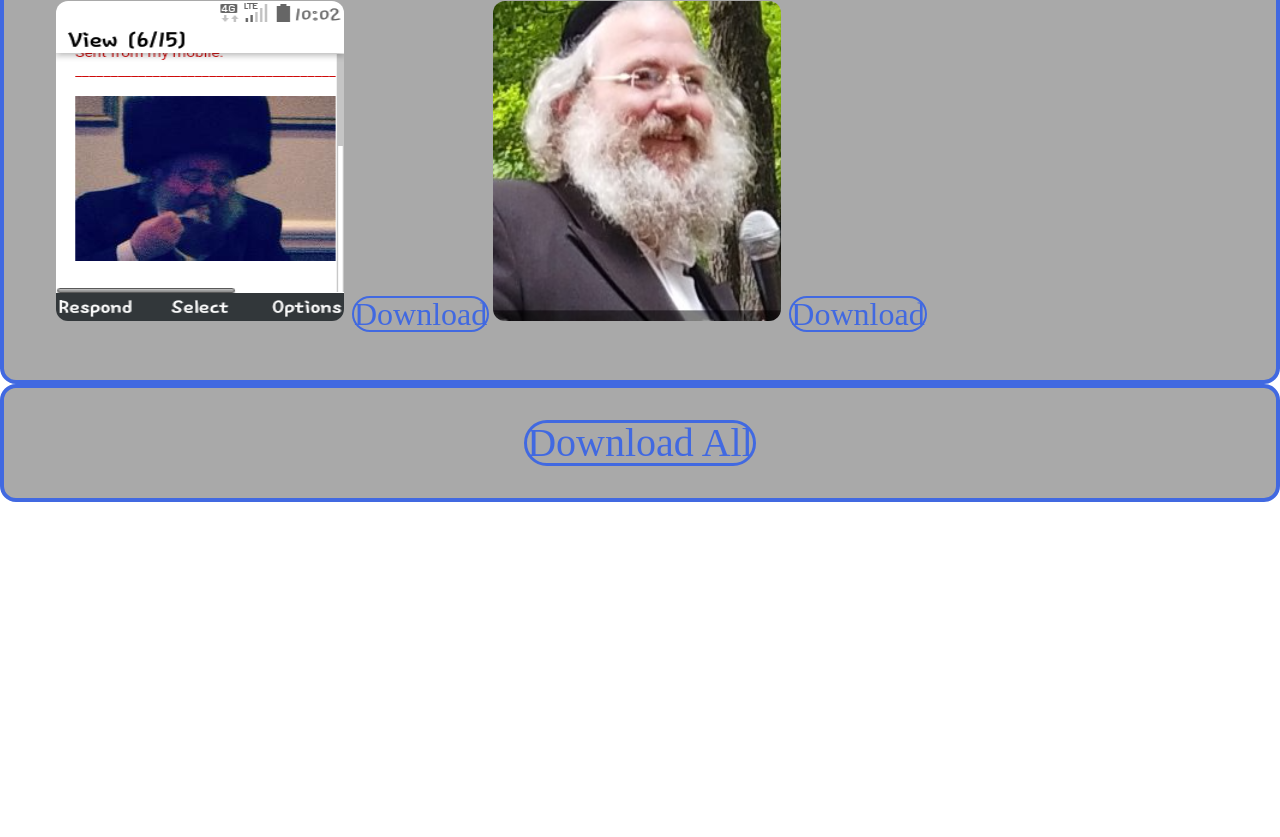
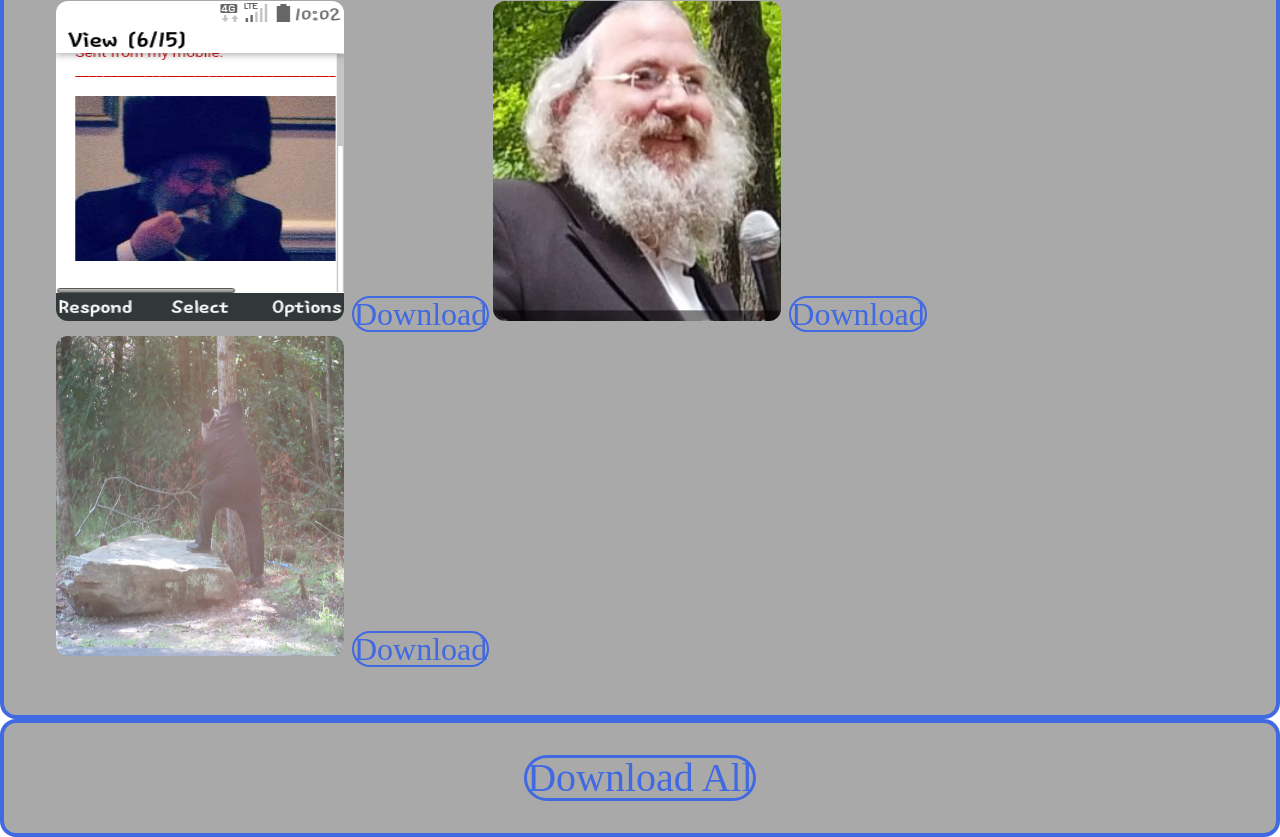
Before and after one commit to h1Anonymoush1/class-web, a plain HTML site: page resources/html/gallery.html in a window 1280 px wide. Shown: the part 1156-1993 px from the top of the page. Before the commit the page ends 1658 px from the top, so only its background shows below. Drawn offline with Linux system fonts and the light colour scheme.

Commit message:
added in file 9

```diff
--- a/resources/html/gallery.html
+++ b/resources/html/gallery.html
@@ -59,6 +59,10 @@
               <img src="./../pictures/8.png">
               <a href="./../pictures/8.png" download="8.png" class="down">Download</a>
             </div>
+            <div class="pic" id="9">
+              <img src="./../pictures/9.JPG">
+              <a href="./../pictures/9.JPG" download="9.JPG" class="down">Download</a>
+            </div>
         </div>
         <div class="allpics">
           <a href="./../pictures/allpics.zip" download="allpics.zip" class="downall">Download All</a>
```
